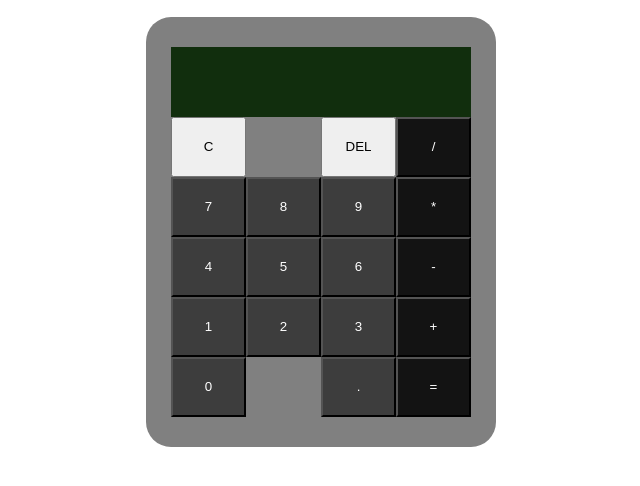
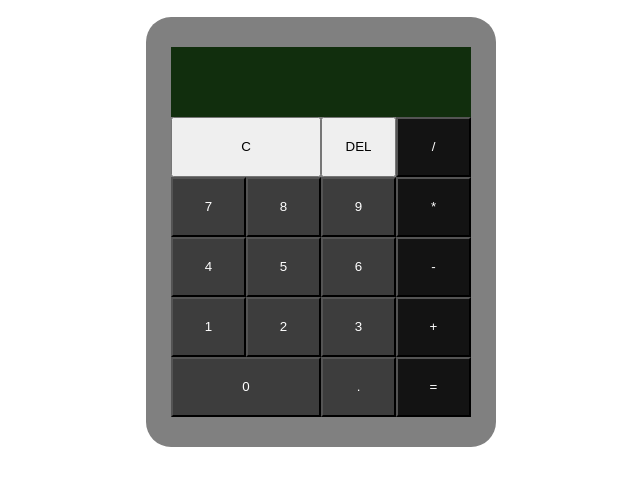
Before and after one commit to Cscharf91/calculator, a plain HTML site: page index.html in a window 1280 px wide. Shown: the part 110-596 px from the top of the page, without its empty margins (319-959 px from the left). Drawn offline with Linux system fonts and the light colour scheme.

Commit message:
Finished styles

```diff
--- a/styles.css
+++ b/styles.css
@@ -45,7 +45,11 @@ h1, h2 {
         "num1 num2 num3 pls"
         "num0 num02 dot eqls"
 }
-#num0 { grid-area: num0; }
+#num0 {
+    grid-area: num0;
+    grid-column-start: 1;
+    grid-column-end: 3;
+}
 #num1 { grid-area: num1; }
 #num2 { grid-area: num2; }
 #num3 { grid-area: num3; }
@@ -62,7 +66,11 @@ h1, h2 {
 #multiply { grid-area: mult; }
 #equals { grid-area: eqls; }
 #delete { grid-area: del; }
-#clear { grid-area: clr; }
+#clear {
+    grid-area: clr;
+    grid-column-start: 1;
+    grid-column-end: 3;
+}
 
 .numbers {
     background: rgb(61, 61, 61);
```
